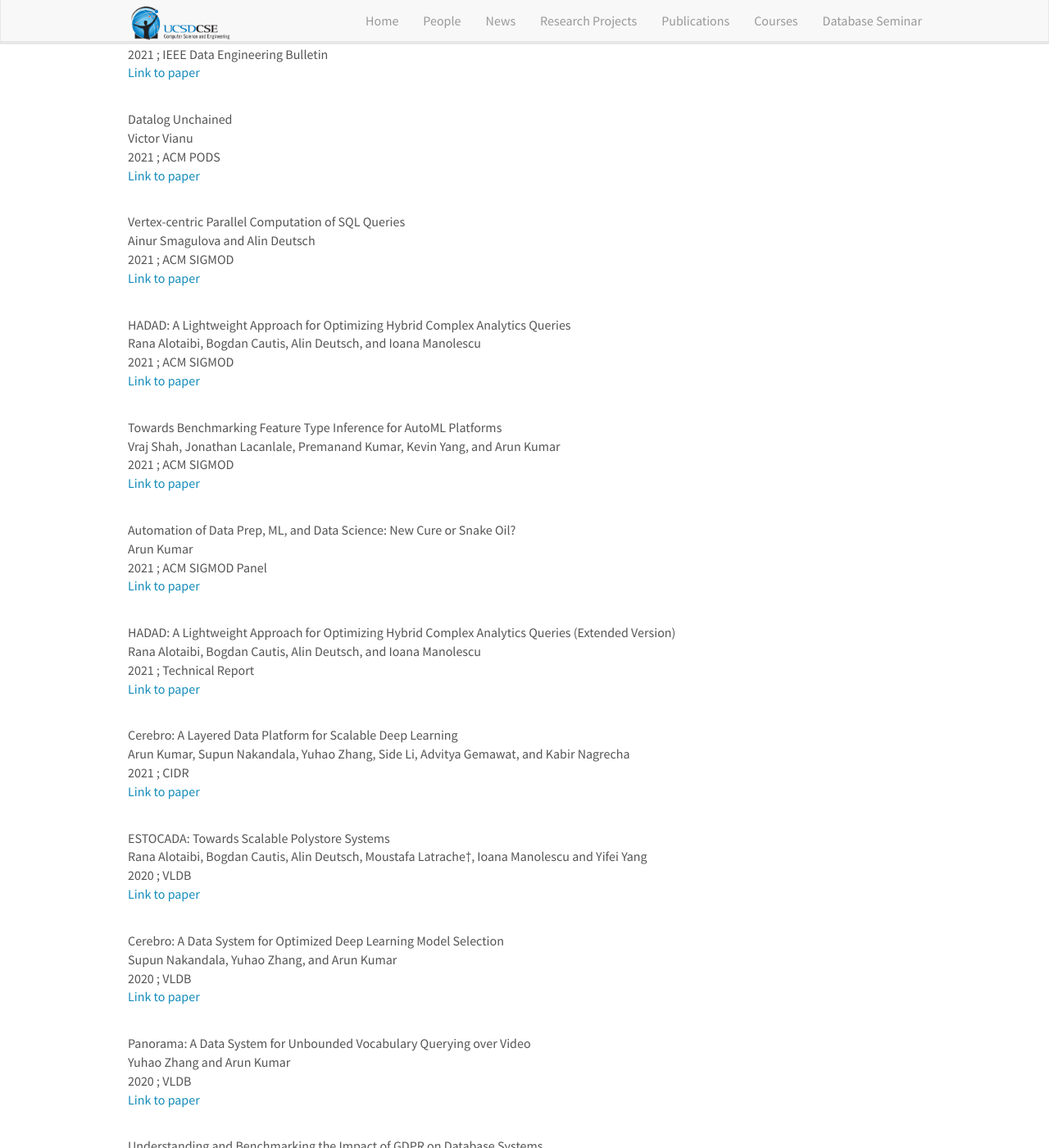
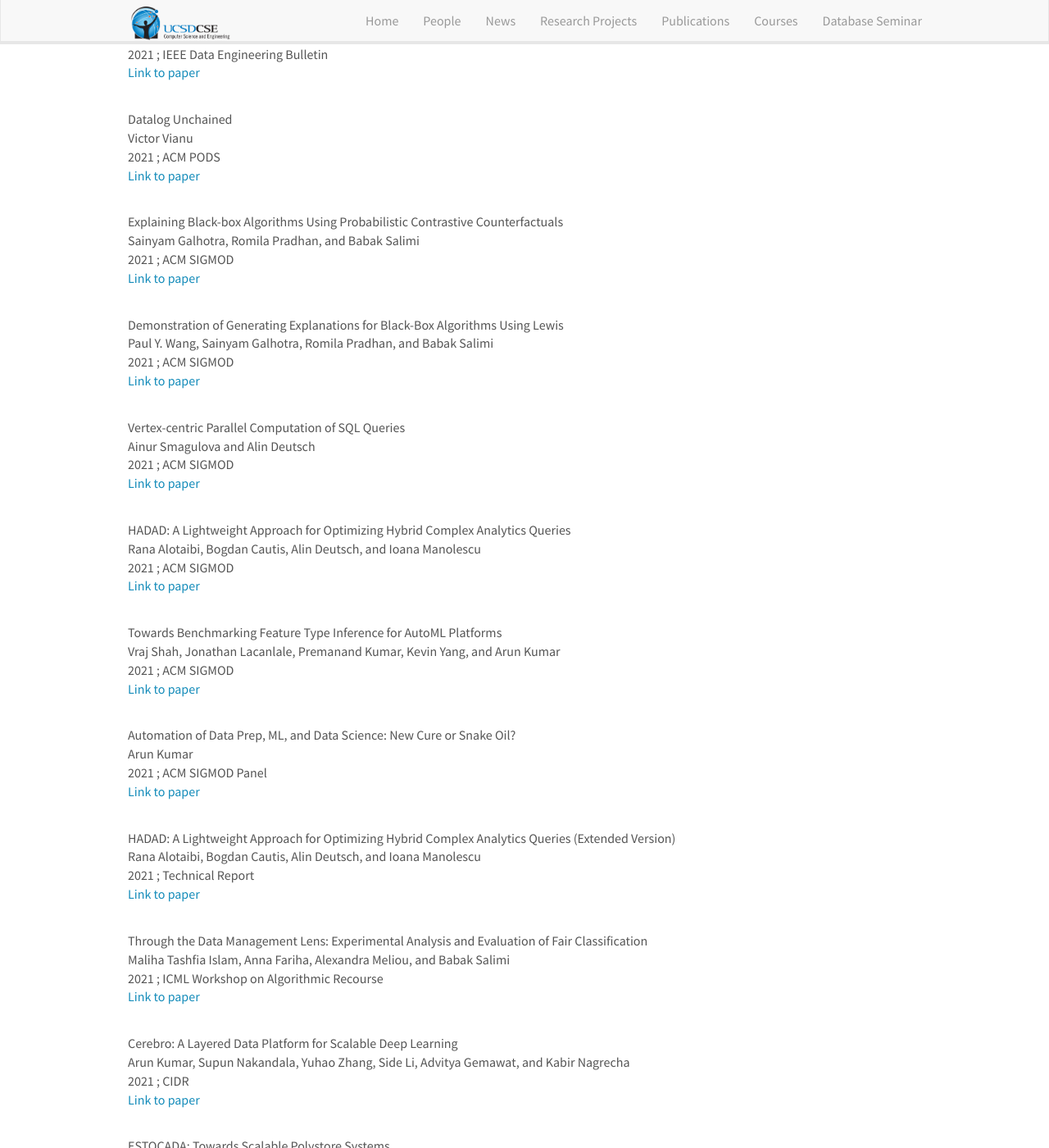
Before and after one commit to dbucsd/dbucsd.github.io, a Jekyll site: the page built from pages/papers.html, in a window 1280 px wide and 1400 px high, scrolled down 1141 px. Shown: the whole window at 82% size. Built offline with Jekyll 4.4.1, drawn with Linux system fonts in a browser that asks for light colours; nearby versions of some CDN libraries.

Commit message:
Update papers.yml

```diff
--- a/_data/papers.yml
+++ b/_data/papers.yml
@@ -50,6 +50,16 @@
   link: paperpdfs/pods101gm-vianuA-CC-BY.pdf
 - year: 2021
   venue: ACM SIGMOD
+  title: "Explaining Black-box Algorithms Using Probabilistic Contrastive Counterfactuals"
+  author: Sainyam Galhotra, Romila Pradhan, and Babak Salimi
+  link: https://dl.acm.org/doi/abs/10.1145/3448016.3458455
+- year: 2021
+  venue: ACM SIGMOD
+  title: "Demonstration of Generating Explanations for Black-Box Algorithms Using Lewis"
+  author: Paul Y. Wang, Sainyam Galhotra, Romila Pradhan, and Babak Salimi
+  link: https://dl.acm.org/doi/abs/10.14778/3476311.3476345
+- year: 2021
+  venue: ACM SIGMOD
   title: "Vertex-centric Parallel Computation of SQL Queries"
   author: Ainur Smagulova and Alin Deutsch
   link: http://cseweb.ucsd.edu/~asmagulo/rdm491-smagulovaA-CC-BY.pdf
@@ -73,6 +83,11 @@
   title: "HADAD: A Lightweight Approach for Optimizing Hybrid Complex Analytics Queries (Extended Version)"
   author: Rana Alotaibi, Bogdan Cautis, Alin Deutsch, and Ioana Manolescu
   link: https://arxiv.org/pdf/2103.12317.pdf
+- year: 2021
+  venue: ICML Workshop on Algorithmic Recourse
+  title: "Through the Data Management Lens: Experimental Analysis and Evaluation of Fair Classification"
+  author: Maliha Tashfia Islam, Anna Fariha, Alexandra Meliou, and Babak Salimi
+  link: https://arxiv.org/abs/2101.07361
 - year: 2021
   venue: CIDR
   title: "Cerebro: A Layered Data Platform for Scalable Deep Learning"
```
